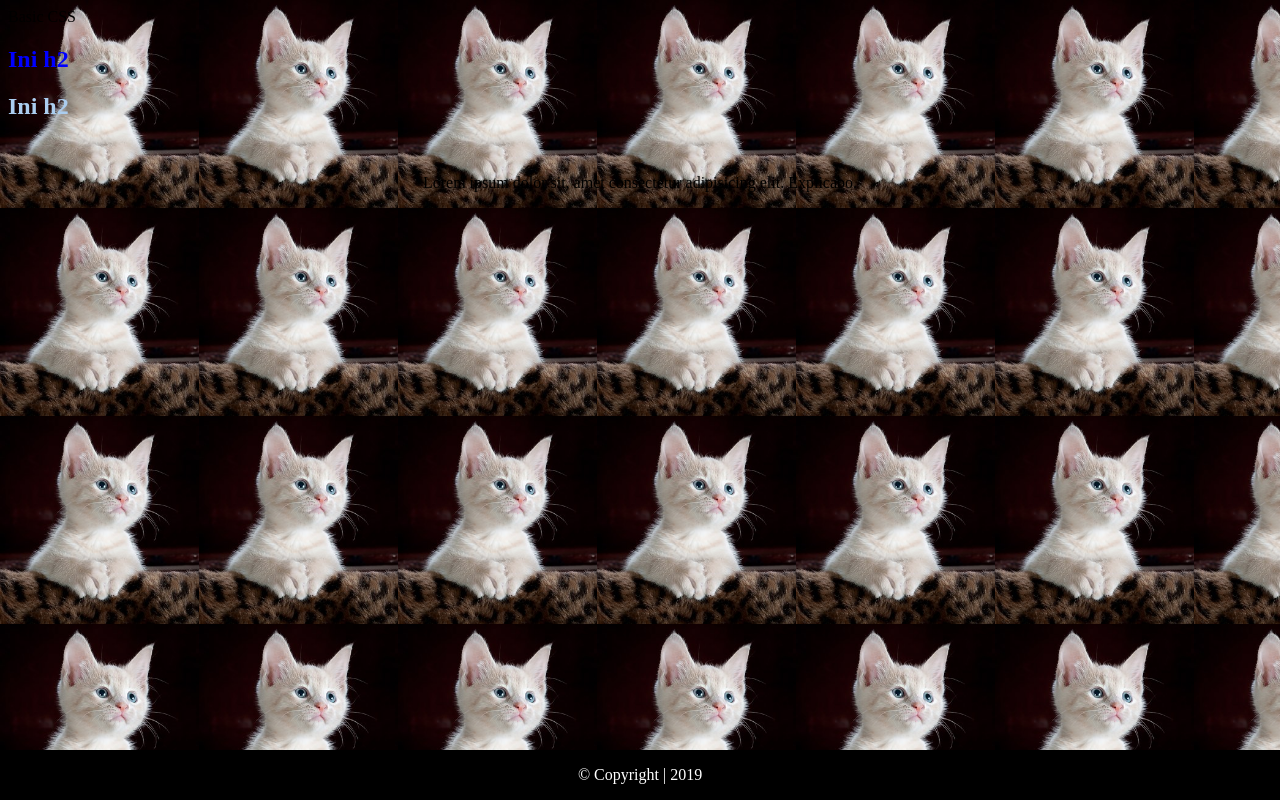
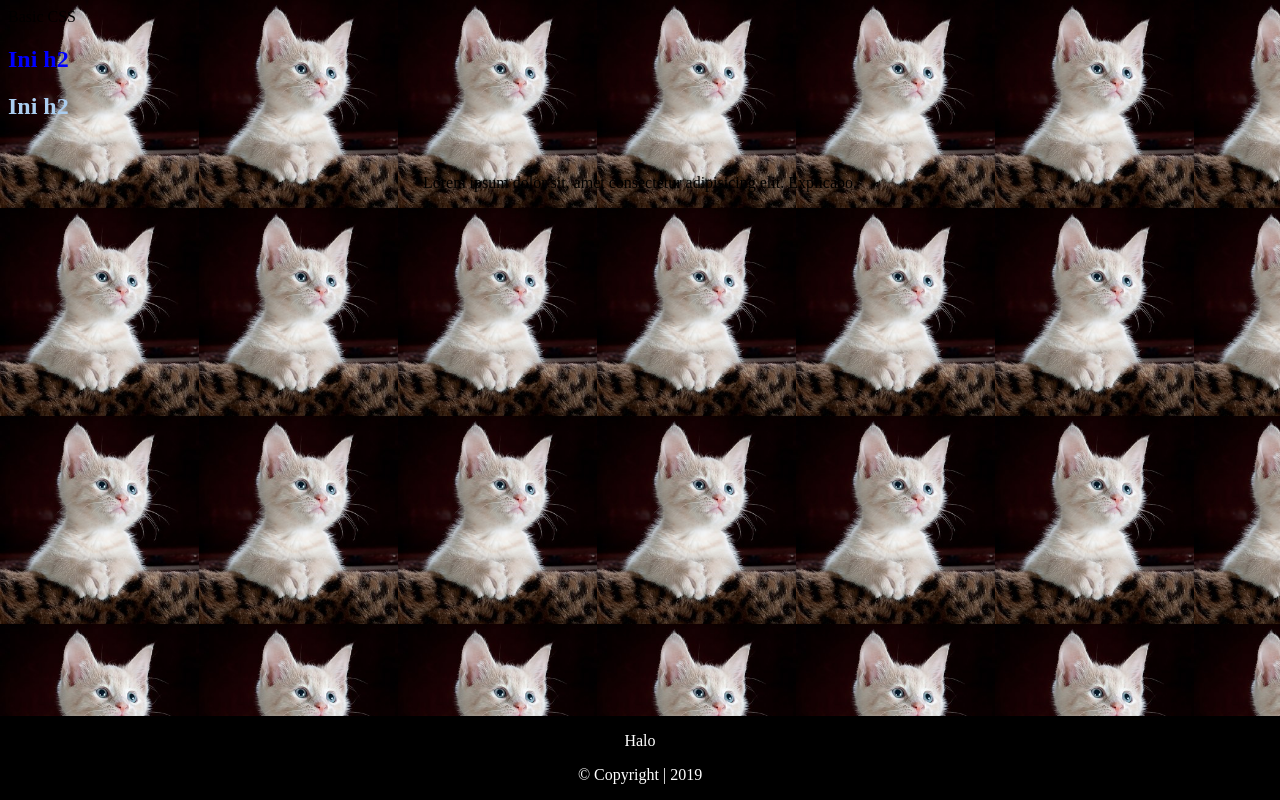
Before and after one commit to Komarudin2110/Frontend-2, a plain HTML site: page Day2/basic.html in a window 1280 px wide. Drawn offline with Linux system fonts and the light colour scheme.

Commit message:
Frontend#2

```diff
--- a/Day2/basic.html
+++ b/Day2/basic.html
@@ -1,12 +1,12 @@
 <!DOCTYPE html>
 <html>
+
 <head>
   <title>CSS 101</title>
   <link rel="stylesheet" href="basic.css" />
 </head>
 
-  <bod
-    <h1>Basic CSS</h1>
+<bod <h1>Basic CSS</h1>
   <h2 id="test">Ini h2</h2>
   <h2>Ini h2</h2>
   <br />
@@ -17,7 +17,5 @@
   </center>
 
   <footer>
-      <p>&copy Copyright | 2019</p&
-    </footer>
-  </body>
-</html>
+    <p>Halo</p>
+    <p>&copy Copyright | 2019</p& </footer> </body> </html>
```
Lines whose indentation alone changed are shown as unchanged.
